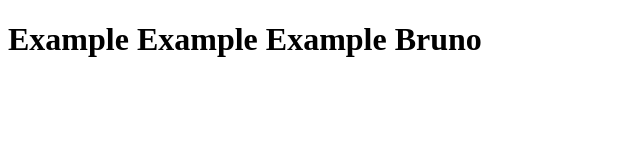
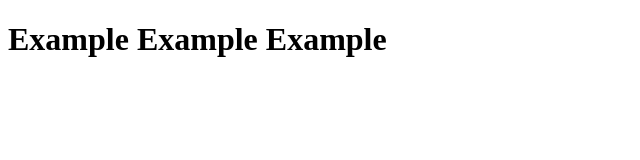
Before and after one commit to nettobruno/responsive-table-example, a React (Vite) app: page / in a window 1280 px wide. Shown: the top 160 px of the page, without its empty margins (0-640 px from the left). Built offline with nearby package versions, Linux system fonts and the light colour scheme.

Commit message:
refactor(app): remove meu nome

```diff
--- a/src/App.jsx
+++ b/src/App.jsx
@@ -2,7 +2,7 @@ function App() {
 
   return (
     <div className="App">
-      <h1>Example Example Example Bruno</h1>
+      <h1>Example Example Example</h1>
     </div>
   )
 }
```
